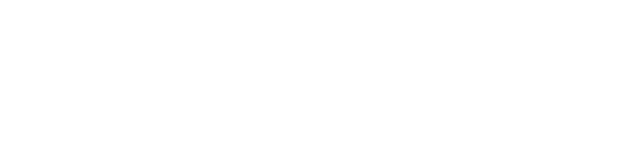
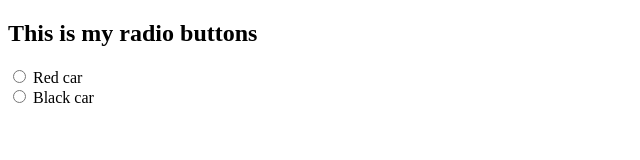
Before and after one commit to ReaganIT/WebDesign, a plain HTML site: page index.html in a window 1280 px wide. Shown: the whole page, without its empty margins (0-640 px from the left). Drawn offline with Linux system fonts and the light colour scheme.

Commit message:
Added radio buttons

```diff
--- a/index.html
+++ b/index.html
@@ -7,7 +7,11 @@
 </head>
 <body>
   <form action="#submit">
-
+    <h2>This is my radio buttons</h2>
+    <input type="radio" id="Red" name="Vehicle" required>
+    <label for="Red">Red car</label><br>
+    <input type="radio" id="Black" name="Vehicle" required>
+    <lable for="Black">Black car</lable>
   </form>
 </body>
 </html>
```
